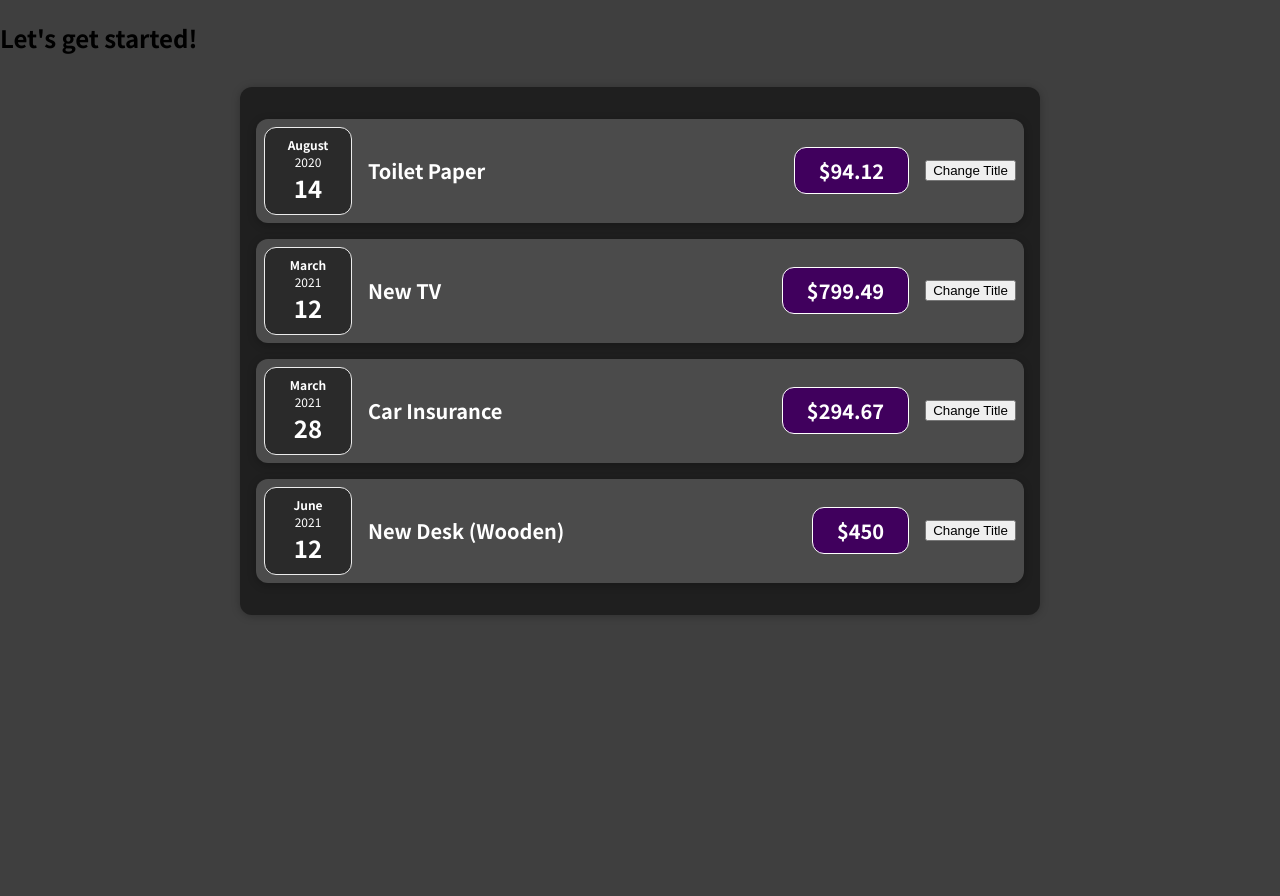
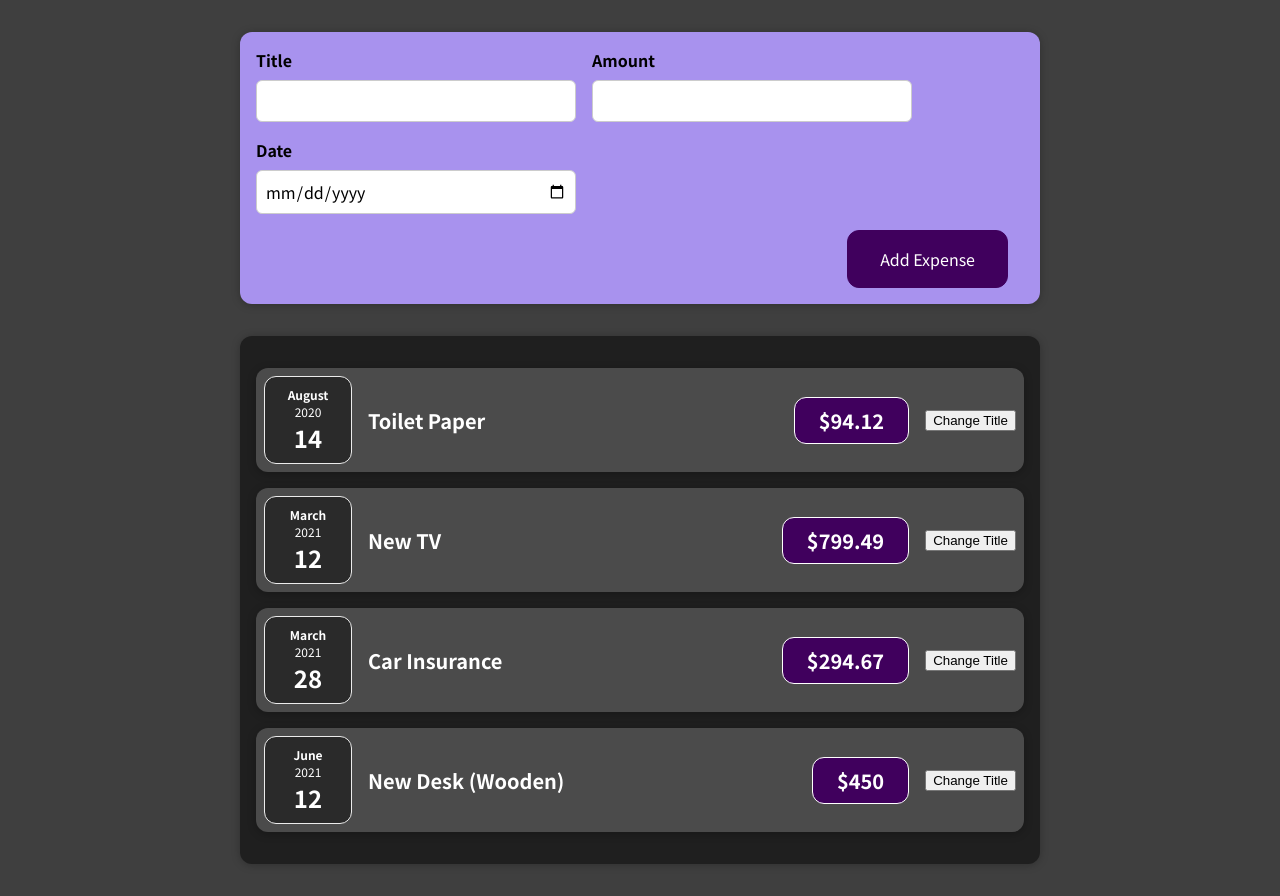
Before and after one commit to alexlee910116/expense_tracker, a React (Create React App) app: page / in a window 1280 px wide. Before the commit the page ends 800 px from the top, so only its background shows below. Built offline with nearby package versions, Linux system fonts and the light colour scheme.

Commit message:
NewExpense

```diff
--- a/package.json
+++ b/package.json
@@ -8,8 +8,9 @@
     "@testing-library/user-event": "^12.5.0",
     "react": "^18.0.0",
     "react-dom": "^18.0.0",
-    "react-scripts": "4.0.1",
-    "web-vitals": "^0.2.4"
+    "react-scripts": "^5.0.1",
+    "web-vitals": "^0.2.4",
+    "webpack": "5.81.0"
   },
   "scripts": {
     "start": "react-scripts start",
--- a/src/App.js
+++ b/src/App.js
@@ -1,4 +1,6 @@
 import Expenses from './components/Expenses/Expenses';
+
+import NewExpense from './components/NewExpense/NewExpense';
 
 const App = () => {
   const expenses = [
@@ -25,7 +27,7 @@
 
   return (
     <div>
-      <h2>Let's get started!</h2>
+      <NewExpense />
       <Expenses items={expenses}/>
     </div>
   );
--- a/src/components/Card.css
+++ /dev/null
@@ -1,4 +0,0 @@
-.card {
-  border-radius: 12px;
-  box-shadow: 0 1px 8px rgba(0, 0, 0, 0.25);
-}
--- /dev/null
+++ b/src/components/NewExpense/ExpenseForm.css
@@ -0,0 +1,26 @@
+.new-expense__controls {
+  display: flex;
+  flex-wrap: wrap;
+  gap: 1rem;
+  margin-bottom: 1rem;
+  text-align: left;
+}
+
+.new-expense__control label {
+  font-weight: bold;
+  margin-bottom: 0.5rem;
+  display: block;
+}
+
+.new-expense__control input {
+  font: inherit;
+  padding: 0.5rem;
+  border-radius: 6px;
+  border: 1px solid #ccc;
+  width: 20rem;
+  max-width: 100%;
+}
+
+.new-expense__actions {
+  text-align: right;
+}
--- /dev/null
+++ b/src/components/NewExpense/ExpenseForm.js
@@ -0,0 +1,25 @@
+import './ExpenseForm.css';
+
+
+const ExpenseForm = () => {
+  return <form>
+      <div className='new-expense__controls'>
+        <div className='new-expense__control'>
+          <label>Title</label>
+          <input type='text' />
+        </div>
+        <div className='new-expense__control'>
+          <label>Amount</label>
+          <input type='number' min='0.01' step='0.01' />
+        </div>
+        <div className='new-expense__control'>
+          <label>Date</label>
+          <input type='date' min='2019-01-01' max='2022-12-31' />
+        </div>
+      </div>
+      <div className='new-expense__actions'>
+        <button type='submit'>Add Expense</button>
+      </div>
+    </form>
+};
+export default ExpenseForm;
--- /dev/null
+++ b/src/components/NewExpense/NewExpense.css
@@ -0,0 +1,38 @@
+.new-expense {
+  background-color: #a892ee;
+  padding: 1rem;
+  margin: 2rem auto;
+  width: 50rem;
+  max-width: 95%;
+  border-radius: 12px;
+  text-align: center;
+  box-shadow: 0 1px 8px rgba(0, 0, 0, 0.25);
+}
+
+.new-expense button {
+  font: inherit;
+  cursor: pointer;
+  padding: 1rem 2rem;
+  border: 1px solid #40005d;
+  background-color: #40005d;
+  color: white;
+  border-radius: 12px;
+  margin-right: 1rem;
+}
+
+.new-expense button:hover,
+.new-expense button:active {
+  background-color: #510674;
+  border-color: #510674;
+}
+
+.new-expense button.alternative {
+  color: #220131;
+  border-color: transparent;
+  background-color: transparent;
+}
+
+.new-expense button.alternative:hover,
+.new-expense button.alternative:active {
+  background-color: #ddb3f8;
+}
--- /dev/null
+++ b/src/components/NewExpense/NewExpense.js
@@ -0,0 +1,11 @@
+import './NewExpense.css';
+
+import ExpenseForm from './ExpenseForm';
+
+const NewExpense = () => {
+  return <div className='new-expense'>
+    <ExpenseForm />
+  </div>
+};
+
+export default NewExpense;
```
Also changed, not shown: src/components/Card.js (deleted, +0 -8 lines), 1 other file (tests, documents, lock files or other folders).
